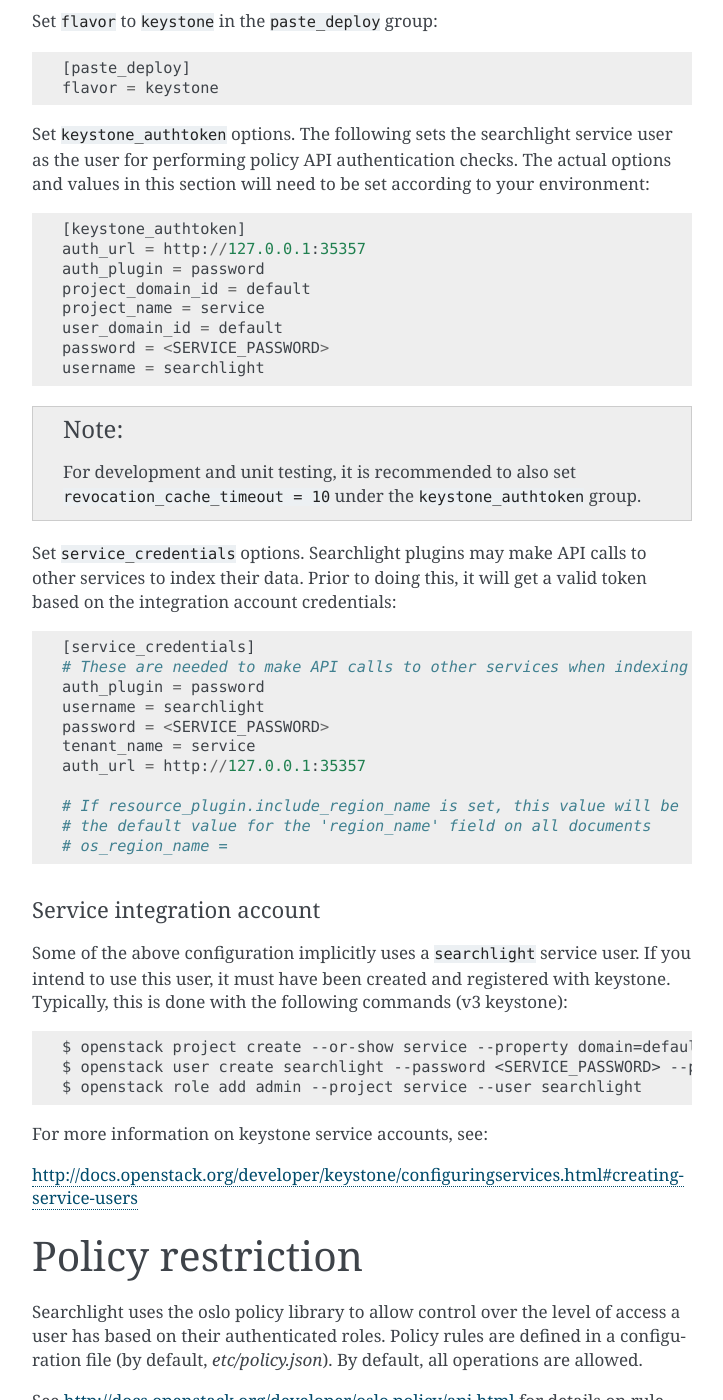
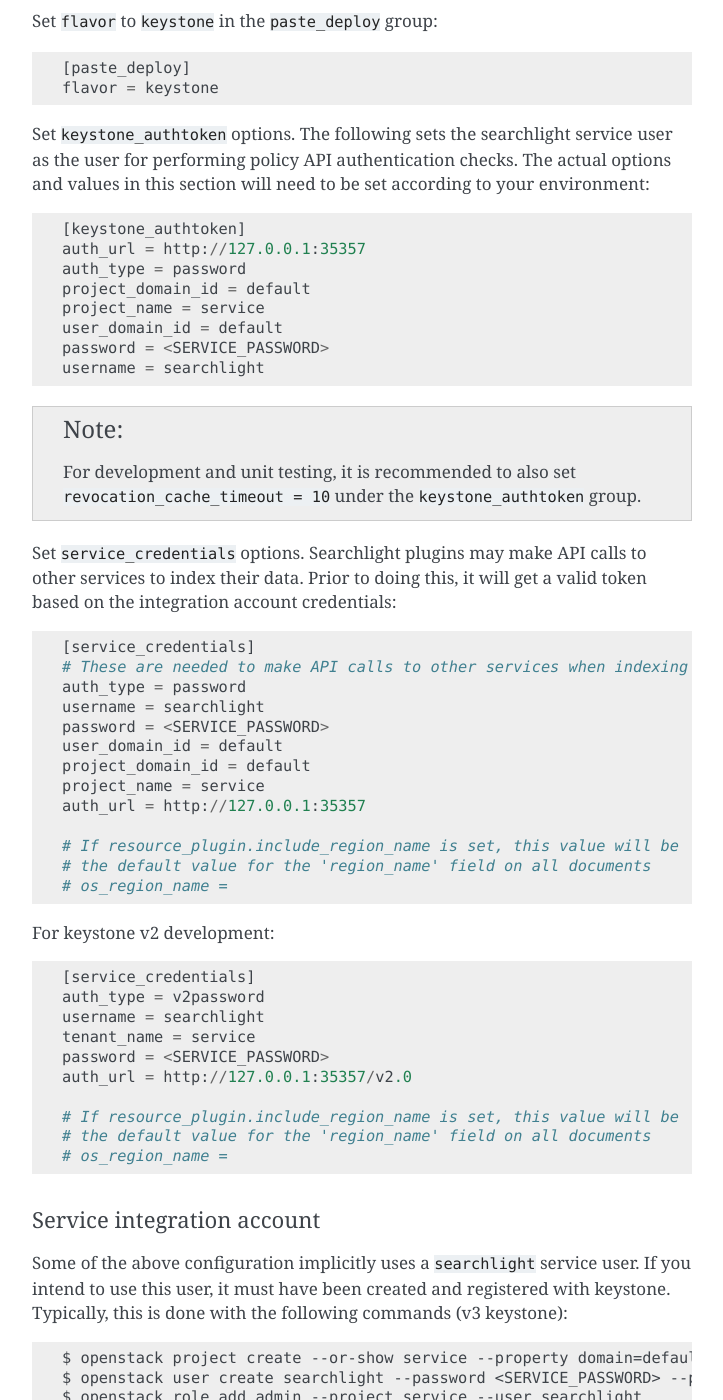
Before and after one commit to openstack-archive/searchlight, a Sphinx documentation site: the page built from doc/source/authentication.rst, in a window 1280 px wide and 1400 px high, scrolled down 1177 px. Shown: the whole window, without its empty margins (388-1111 px from the left). Built offline with Sphinx 7.4.7, drawn with Linux system fonts in a browser that asks for light colours; the version number could not be read and is left out.

Commit message:
Use keystoneauth1 session instead of keystoneclient
We should be using keystoneauth1.session to create sessions for
connections to services, not keystoneclient.session. There's a
deprecation warning "UserWarning: Using keystoneclient sessions has been
deprecated. Please update your software to use keystoneauth1." and it'll
likely get removed in the next cycle or two.

Change-Id: Ibc62ecade5ea9324e13fe3e041e3d9dba09e36b1
Closes-bug: #1653752

```diff
--- a/doc/source/authentication.rst
+++ b/doc/source/authentication.rst
@@ -77,7 +77,7 @@
 
   [keystone_authtoken]
   auth_url = http://127.0.0.1:35357
-  auth_plugin = password
+  auth_type = password
   project_domain_id = default
   project_name = service
   user_domain_id = default
@@ -94,11 +94,26 @@
 
  [service_credentials]
  # These are needed to make API calls to other services when indexing
- auth_plugin = password
+ auth_type = password
  username = searchlight
  password = <SERVICE_PASSWORD>
+ user_domain_id = default
+ project_domain_id = default
+ project_name = service
+ auth_url = http://127.0.0.1:35357
+
+ # If resource_plugin.include_region_name is set, this value will be
+ # the default value for the 'region_name' field on all documents
+ # os_region_name =
+
+For keystone v2 development::
+
+ [service_credentials]
+ auth_type = v2password
+ username = searchlight
  tenant_name = service
- auth_url = http://127.0.0.1:35357
+ password = <SERVICE_PASSWORD>
+ auth_url = http://127.0.0.1:35357/v2.0
 
  # If resource_plugin.include_region_name is set, this value will be
  # the default value for the 'region_name' field on all documents
```
Also changed, not shown: 5 other files.
